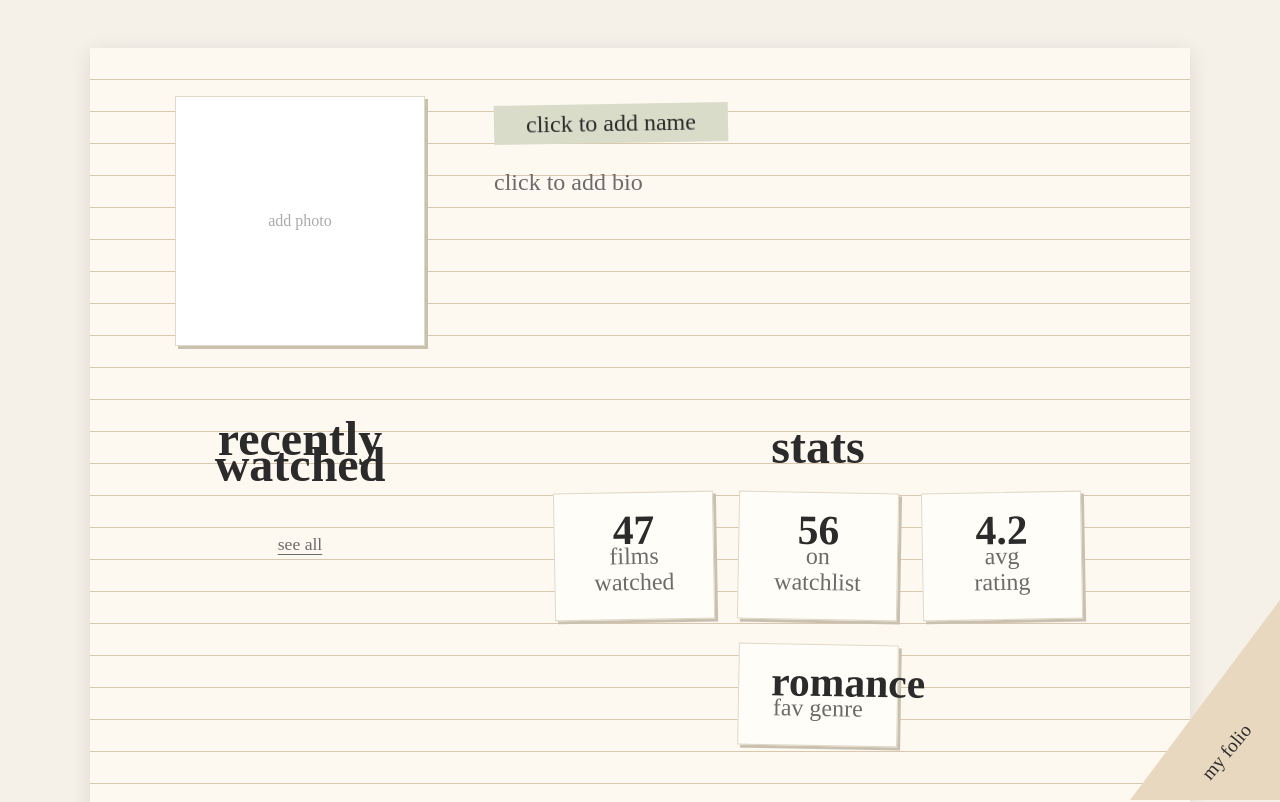
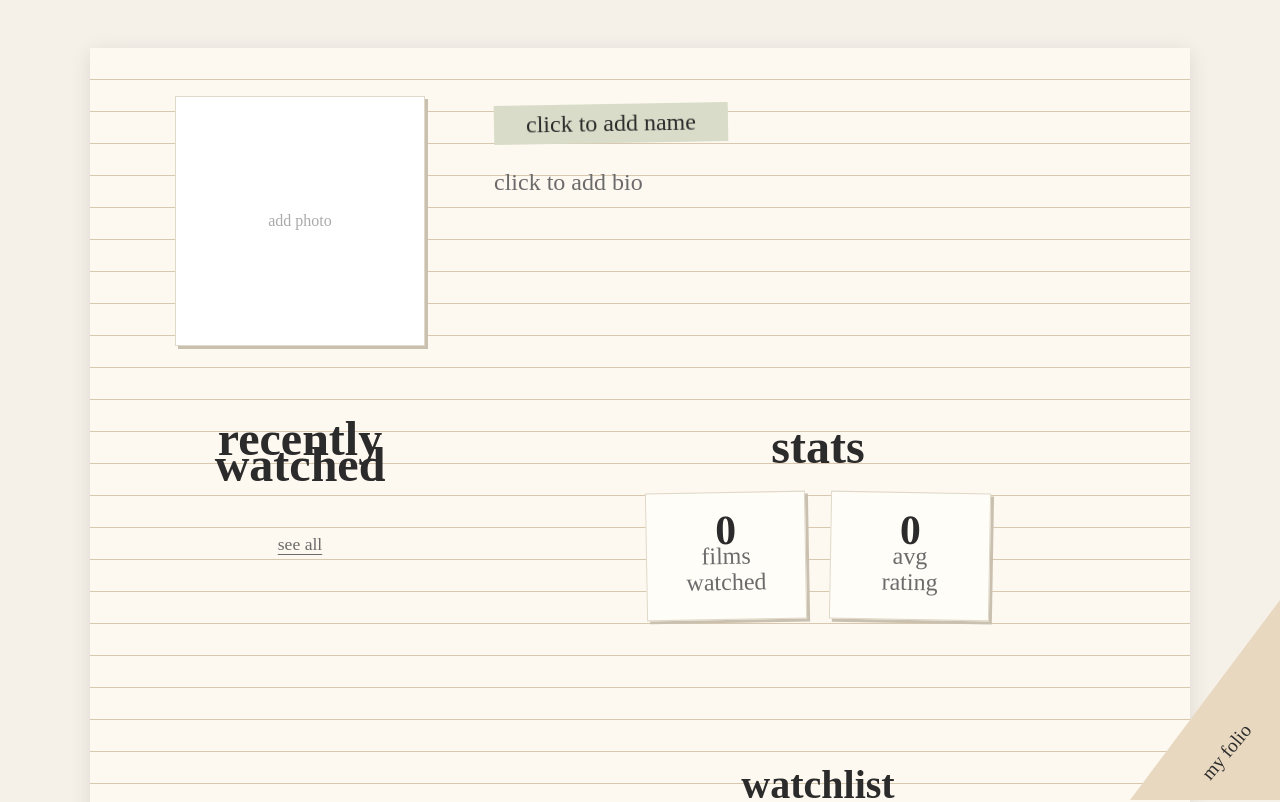
Before and after one commit to apriljchang/folio, a React (Vite) app: page /profile in a window 1280 px wide. Shown: the top 802 px of the page. Built offline with nearby package versions, Linux system fonts and the light colour scheme; a web font is replaced by a local one.

Commit message:
added calculations for stats

```diff
--- a/src/components/Stats.jsx
+++ b/src/components/Stats.jsx
@@ -1,32 +1,31 @@
 import '../css/Stats.css'
+import {useState, useEffect} from 'react'
 
-const fakeStats = {
-  totalWatched: 47,
-  totalWatchlist: 56,
-  avgRating: 4.2,
-  favGenre: "romance",
-}
 
 export default function Stats() {
+  const [entries, setEntries] = useState([])
+
+  useEffect(() => {
+    const savedEntries = localStorage.getItem('entries')
+    if (savedEntries) setEntries(JSON.parse(savedEntries))
+  }, [])
+
+  const totalWatched = entries.length
+  const avgRating = entries.length > 0
+    ? (entries.reduce((sum, e) => sum + Number(e.rating), 0) / entries.length).toFixed(1)
+    : 0
+
   return (
     <section className="stats">
       <h2 className="stats-header">stats</h2>
       <div className="stats-display">
         <div className="stats-card">
-          <p className="stats-number">{fakeStats.totalWatched}</p>
+          <p className="stats-number">{totalWatched}</p>
           <p className="stats-label">films watched</p>
         </div>
         <div className="stats-card">
-          <p className="stats-number">{fakeStats.totalWatchlist}</p>
-          <p className="stats-label">on watchlist</p>
-        </div>
-        <div className="stats-card">
-          <p className="stats-number">{fakeStats.avgRating}</p>
+          <p className="stats-number">{avgRating}</p>
           <p className="stats-label">avg rating</p>
-        </div>
-        <div className="stats-card">
-          <p className="stats-number">{fakeStats.favGenre}</p>
-          <p className="stats-label">fav genre</p>
         </div>
       </div>
     </section>
```
